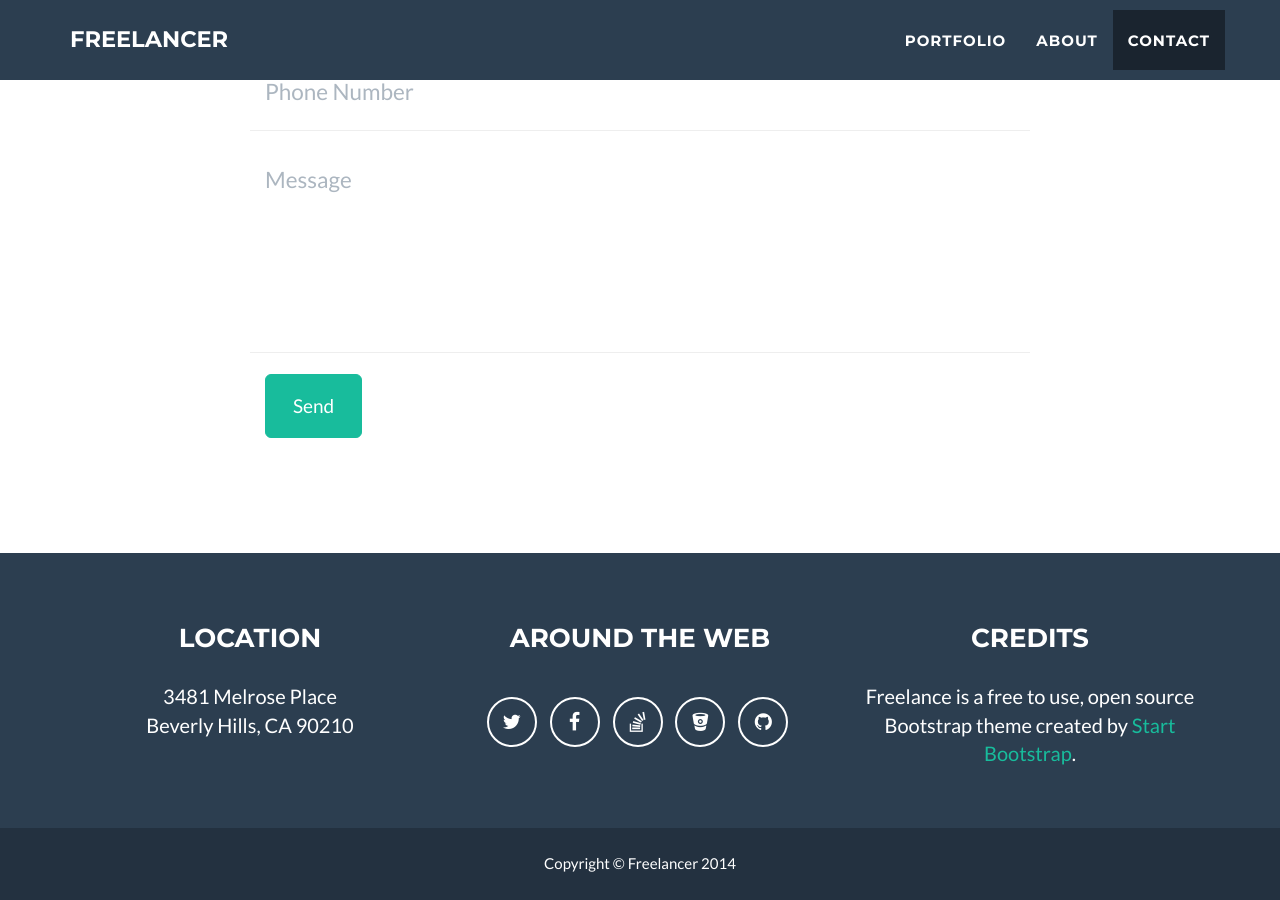
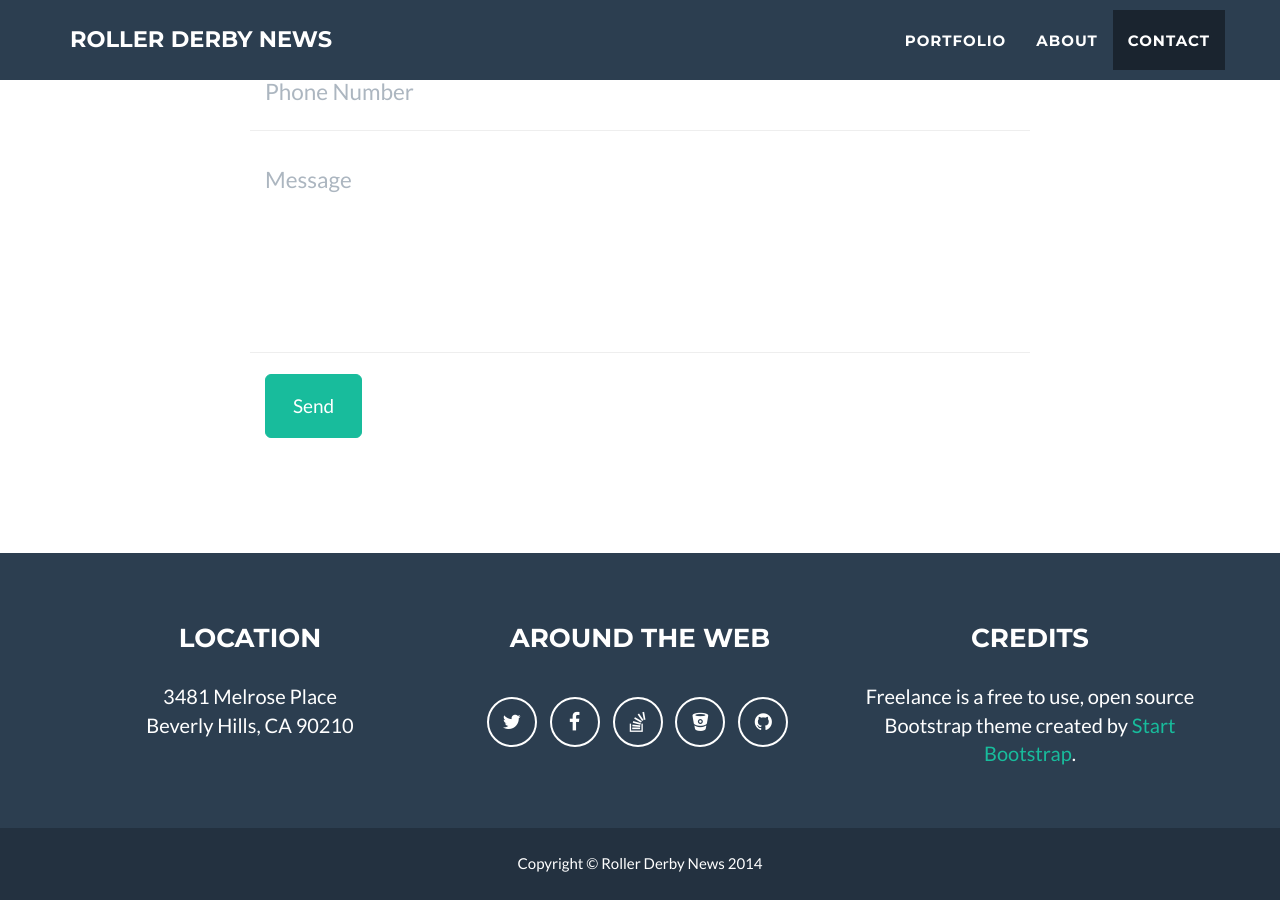
Before and after one commit to rollerderbynews/rollerderbynews.github.io, a Jekyll site: the page built from index.html, in a window 1280 px wide and 900 px high, scrolled down 2605 px. Built offline with Jekyll 4.4.1, drawn with Linux system fonts in a browser that asks for light colours; some of the changed lines change nothing that is shown; some of the changed text lies outside the part shown.

Commit message:
new title

```diff
--- a/_config.yml
+++ b/_config.yml
@@ -1,7 +1,7 @@
 # Site settings
-title: Freelancer
-email: your-email@domain.com
-description: "Write an awesome description for your new site here. You can edit this line in _config.yml. It will appear in your document head meta (for Google search results) and in your feed.xml site description."
+title: Roller Derby News
+email: rollerderbynewsitalia@gmail.com
+description: "Streaming service for your roller derby bouts. Real time score updates and rankings too! Follow your team here!"
 
 # Color settings (hex-codes without the leading hash-tag)
 color:
```
